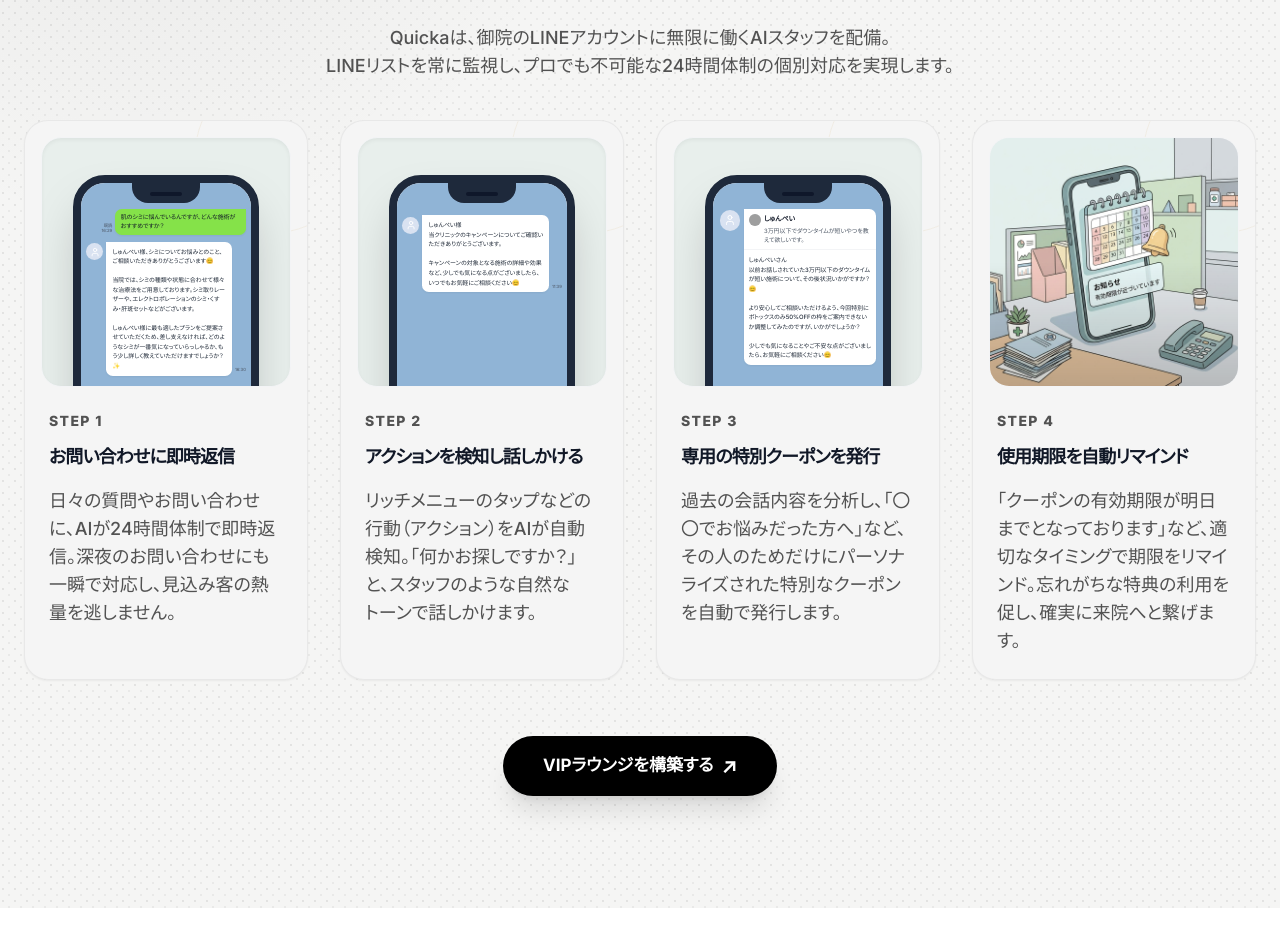
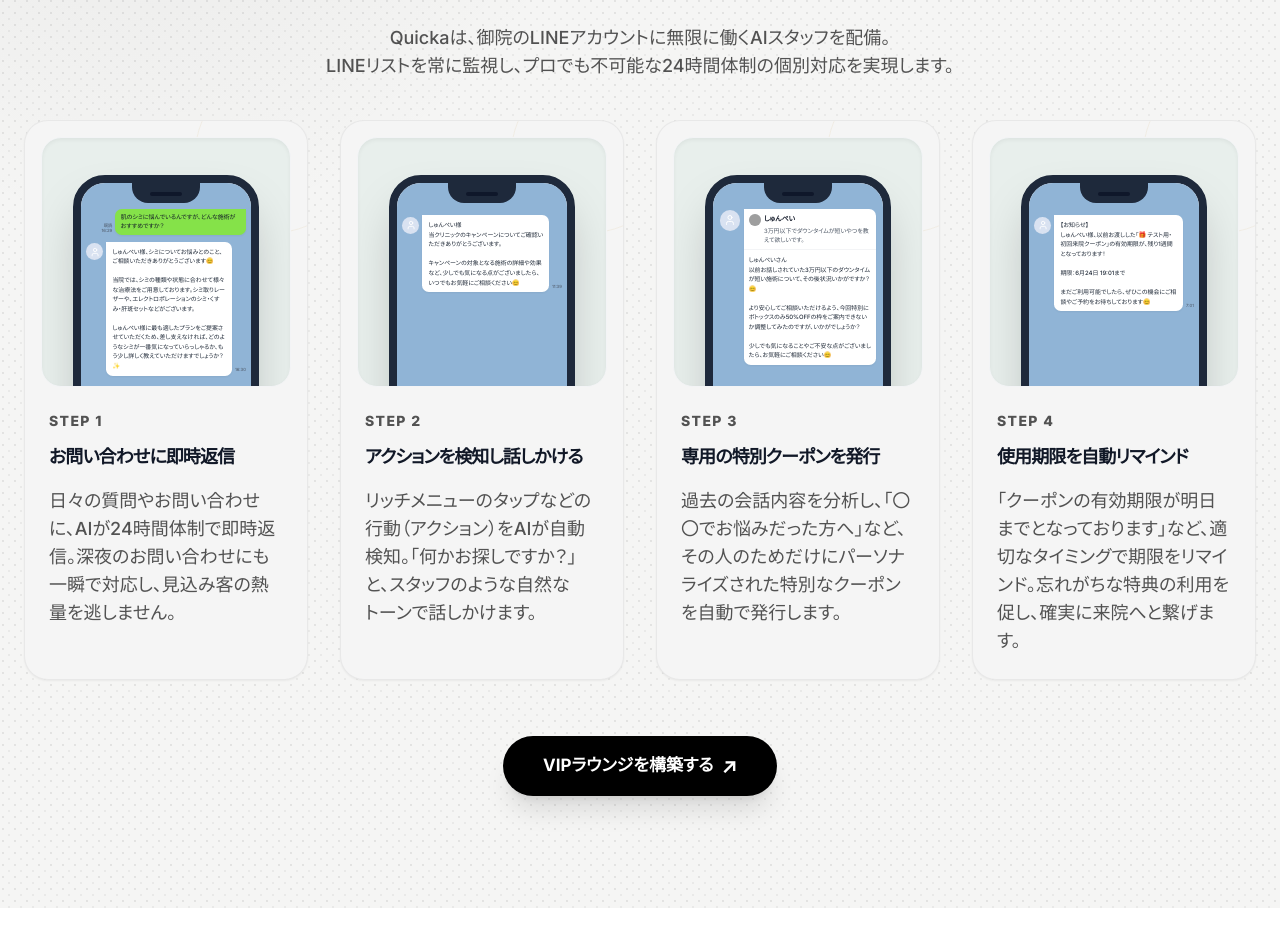
Before and after one commit to mikamishunpei/quicka-sdr-lp, a React (Vite) app: page /clinic in a window 1280 px wide. Shown: the part 2321-3255 px from the top of the page. Built offline with nearby package versions, Linux system fonts and the light colour scheme; grey boxes are pictures that could not be loaded.

Commit message:
Replace Step 4 image with pixel-perfect LINE chat UI using CSS container queries

```diff
--- a/src/components/clinic/ClinicSolution.tsx
+++ b/src/components/clinic/ClinicSolution.tsx
@@ -145,7 +145,32 @@ export function ClinicSolution() {
           title: "使用期限を自動リマインド",
           description: "「クーポンの有効期限が明日までとなっております」など、適切なタイミングで期限をリマインド。忘れがちな特典の利用を促し、確実に来院へと繋げます。",
           icon: <Bell className="w-6 h-6 text-brand-gold" />,
-          imageSrc: "/solution_step_4.png"
+          imageSrc: "/solution_step_4.png",
+          isScreenshot: true,
+          customContent: (
+            <div className="w-full h-full bg-[#90B4D6] px-[3cqw] pt-[15cqw] pb-[4cqw] overflow-hidden relative">
+              {/* AI Message (Left) */}
+              <div className="flex items-start mt-[4cqw]">
+                <div className="w-[10cqw] h-[10cqw] rounded-full bg-[#D9E2F1] flex-shrink-0 mr-[2cqw] flex items-center justify-center mt-[1cqw]">
+                  <User className="w-[6cqw] h-[6cqw] text-white" />
+                </div>
+
+                <div className="flex items-end max-w-[82cqw]">
+                  <div className="bg-white rounded-[4cqw] rounded-tl-none px-[3.5cqw] py-[3cqw] shadow-sm">
+                    <div className="text-[3.5cqw] text-gray-800 leading-[1.6] font-medium">
+                      【お知らせ】<br />
+                      しゅんぺい様、以前お渡しした「🎁 テスト用・初回来院クーポン」の有効期限が、残り1週間となっております！<br /><br />
+                      期限：6月24日 19:01まで<br /><br />
+                      まだご利用可能でしたら、ぜひこの機会にご相談やご予約をお待ちしております😊
+                    </div>
+                  </div>
+                  <div className="ml-[1.5cqw] text-[2.5cqw] text-gray-600 mb-[1cqw] flex-shrink-0">
+                    7:01
+                  </div>
+                </div>
+              </div>
+            </div>
+          )
         }
       ]}
       hideThemeToggle={true}
```
